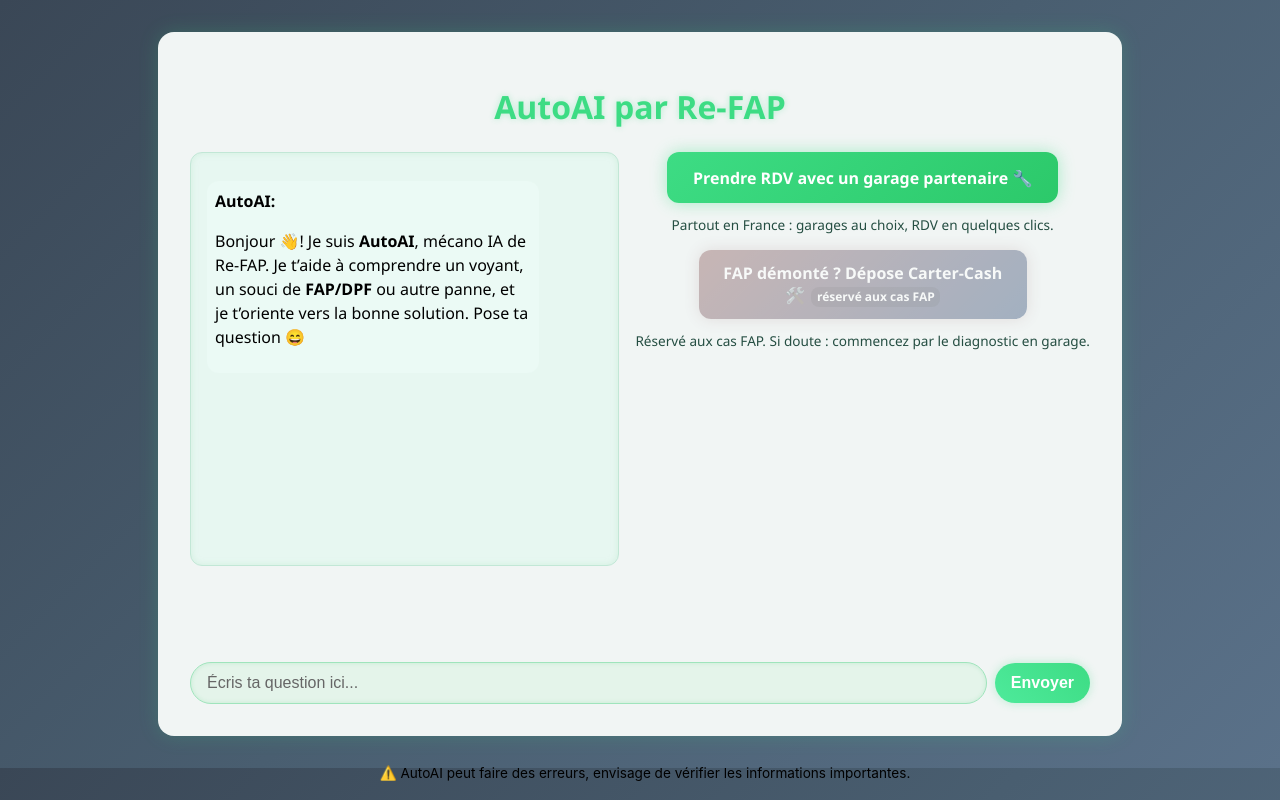
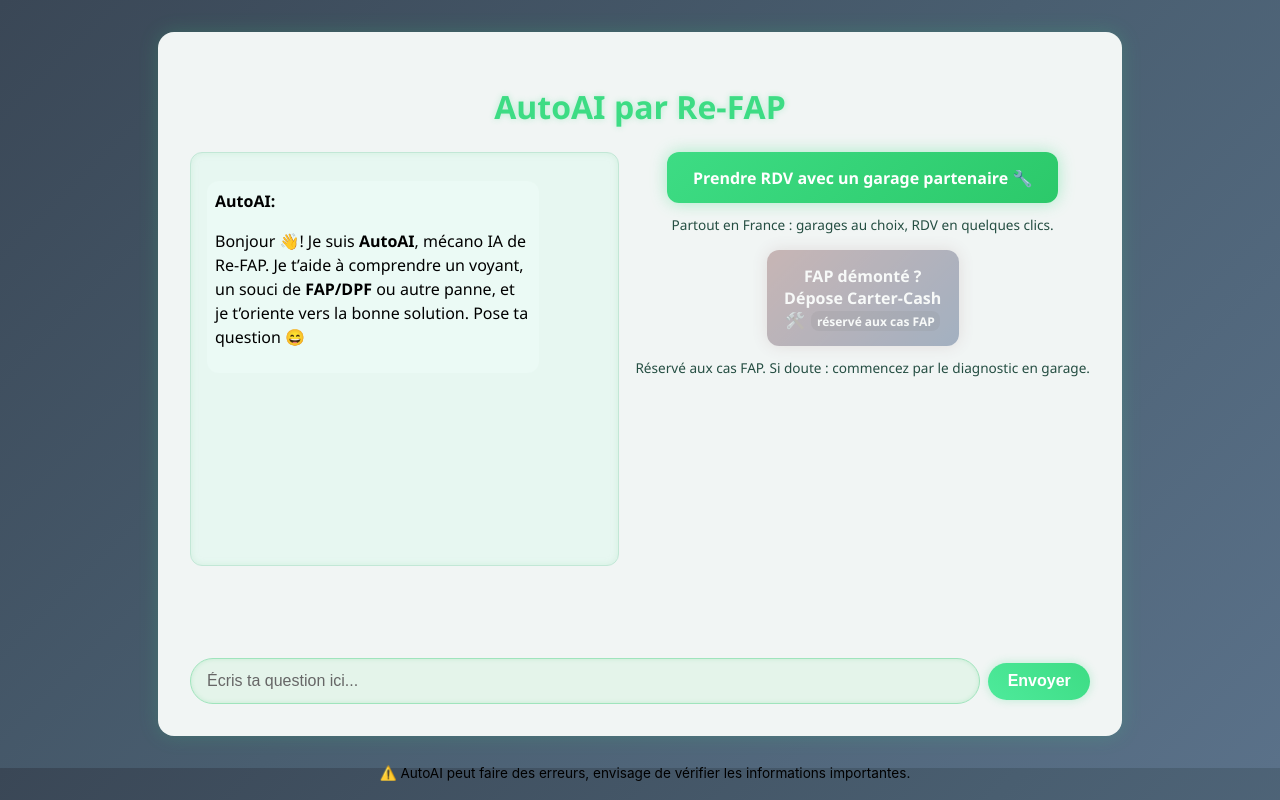
Before and after one commit to REFAP/autoai_re-fap-v2, a Next.js app: page / in a window 1280 px wide. Built offline with nearby package versions, Linux system fonts and the light colour scheme.

Commit message:
Update style.css

```diff
--- a/public/style.css
+++ b/public/style.css
@@ -8,15 +8,13 @@
 }
 .footer {
   color: #000;
-  font-size: 0.85rem;       /* un peu plus petit que le texte normal */
-  text-align: center;       /* centré */
-  padding: 5px 5px;       /* espace autour du texte */
-  position: fixed;          /* reste en bas de l'écran */
-  bottom: 0;
-  left: 0;
-  width: 100%;
-  z-index: 100;             /* toujours au-dessus du contenu */
-  font-family: 'Inter', sans-serif; /* police moderne */
+  font-size: 0.85rem;
+  text-align: center;
+  padding: 5px 5px;
+  position: fixed;
+  bottom: 0; left: 0; width: 100%;
+  z-index: 100;
+  font-family: 'Inter', sans-serif;
 }
 .container {
   max-width: 900px;
@@ -29,7 +27,6 @@
   flex-direction: column;
   min-height: 80vh;
 }
-
 h1 {
   text-align: center;
   font-size: 2rem;
@@ -39,245 +36,79 @@
 }
 
 /* === CHAT === */
-.chat-and-button {
-  display: flex;
-  gap: 1rem;
-  align-items: stretch;
-  flex: 1;
+.chat-and-button { display: flex; gap: 1rem; align-items: stretch; flex: 1; }
+.chat-window {
+  flex: 1; background: #e7f7f1; border: 1px solid #c2e7d6; border-radius: 12px;
+  padding: 1rem; height: 380px; overflow-y: auto; box-shadow: inset 0 0 6px #bde8cf88; color: #2b2f36;
 }
-
-.chat-window {
-  flex: 1;
-  background: #e7f7f1;
-  border: 1px solid #c2e7d6;
-  border-radius: 12px;
-  padding: 1rem;
-  height: 380px;
-  overflow-y: auto;
-  box-shadow: inset 0 0 6px #bde8cf88;
-  color: #2b2f36;
+.user-msg, .bot-msg {
+  margin: 0.7rem 0; font-size: 1rem; line-height: 1.5; max-width: 80%;
+  padding: 0.5rem 0.5rem; border-radius: 12px; word-wrap: break-word;
 }
-
-.user-msg,
-.bot-msg {
-  margin: 0.7rem 0;
-  font-size: 1rem;
-  line-height: 1.5;
-  max-width: 80%;
-  padding: 0.5rem 0.5rem;
-  border-radius: 12px;
-  word-wrap: break-word;
-}
-
-.user-msg {
-  background: #c6efdf;
-  color: #000000;
-  text-align: right;
-  margin-left: auto;
-}
-
-.bot-msg {
-  font-size: 16px;
-  background: #EBFAF5;
-  color: #000000;
-  text-align: left;
-  margin-right: auto;
-}
+.user-msg { background: #c6efdf; color: #000; text-align: right; margin-left: auto; }
+.bot-msg  { font-size: 16px; background: #EBFAF5; color: #000; text-align: left; margin-right: auto; }
 
 /* === FORMULAIRE === */
-.chat-form {
-  display: flex;
-  gap: 0.5rem;
-  margin-top: 1.5rem;
-  align-items: center;
+.chat-form { display: flex; gap: 0.5rem; margin-top: 1.5rem; align-items: center; }
+#user-input {
+  flex-grow: 1; padding: 0.8rem 1rem; font-size: 1rem; border-radius: 999px; border: 1px solid #9fe4bc;
+  background: #e4f4ea; color: #000; outline: none; box-shadow: inset 0 0 4px rgba(121, 217, 156, 0.3);
 }
-
-#user-input {
-  flex-grow: 1;
-  padding: 0.8rem 1rem;
-  font-size: 1rem;
-  border-radius: 999px;
-  border: 1px solid #9fe4bc;
-  background: #e4f4ea;
-  color: #000000;
-  outline: none;
-  box-shadow: inset 0 0 4px rgba(121, 217, 156, 0.3);
-}
-
-#user-input::placeholder {
-  color: #666;
-}
-
-#user-input:focus {
-  border-color: #3ddc84;
-  box-shadow: 0 0 5px rgba(61, 220, 132, 0.4);
-}
-
+#user-input::placeholder { color: #666; }
+#user-input:focus { border-color: #3ddc84; box-shadow: 0 0 5px rgba(61, 220, 132, 0.4); }
 button {
-  padding: 0.6rem 1.2rem;
-  background: linear-gradient(45deg, #4eea9b, #3ddc84);
-  color: white;
-  font-weight: bold;
-  font-size: 1rem;
-  border: none;
-  border-radius: 999px;
-  cursor: pointer;
-  transition: background 0.3s, transform 0.2s;
+  padding: 0.6rem 1.2rem; background: linear-gradient(45deg, #4eea9b, #3ddc84); color: white; font-weight: bold;
+  font-size: 1rem; border: none; border-radius: 999px; cursor: pointer; transition: background 0.3s, transform 0.2s;
   box-shadow: 0 0 10px rgba(61, 220, 132, 0.3);
 }
+button:hover { background: linear-gradient(45deg, #3ddc84, #2ec673); transform: scale(1.05); }
 
-button:hover {
-  background: linear-gradient(45deg, #3ddc84, #2ec673);
-  transform: scale(1.05);
+/* === BOUTONS PERMANENTS === */
+.garage-button-container { display: flex; align-items: center; flex-direction: column; gap:0.5rem; }
+.garage-button {
+  background: linear-gradient(135deg, #3ddc84, #2cc96a); color: white; padding: 0.9rem 1.6rem; border-radius: 12px;
+  font-weight: bold; font-size: 1rem; text-decoration: none; box-shadow: 0 0 16px rgba(61, 220, 132, 0.4);
+  transition: transform 0.2s ease, box-shadow 0.2s ease; white-space: nowrap; display: inline-block; min-width: 160px; text-align: center;
 }
+.garage-button:hover { transform: translateY(-2px); box-shadow: 0 0 24px rgba(61, 220, 132, 0.6); }
 
-/* === BOUTON GARAGE === */
-.garage-button-container {
-  display: flex;
-  align-items: center;
-  flex-direction: column;
-  gap:0.5rem;
+.carter-button {
+  background: linear-gradient(135deg, #ff4d4d, #0066ff);
+  color: white; padding: 0.9rem 1rem; border-radius: 12px; font-weight: bold; font-size: 1rem;
+  text-decoration: none; box-shadow: 0 0 16px rgba(255,77,77,0.4); transition: transform 0.2s ease, box-shadow 0.2s ease;
+  display: inline-block; text-align: center; margin-top: 0.5rem; max-width: 160px;
 }
+.carter-button:hover { transform: translateY(-2px); box-shadow: 0 0 24px rgba(255, 77, 77, 0.6); }
 
-.garage-button {
-  background: linear-gradient(135deg, #3ddc84, #2cc96a);
-  color: white;
-  padding: 0.9rem 1.6rem;
-  border-radius: 12px;
-  font-weight: bold;
-  font-size: 1rem;
-  text-decoration: none;
-  box-shadow: 0 0 16px rgba(61, 220, 132, 0.4);
-  transition: transform 0.2s ease, box-shadow 0.2s ease;
-  white-space: nowrap;
-  display: inline-block;
-  min-width: 160px;
-  text-align: center;
-}
-
-.garage-button:hover {
-  transform: translateY(-2px);
-  box-shadow: 0 0 24px rgba(61, 220, 132, 0.6);
-}
-.carter-button {
-  background: linear-gradient(135deg, #ff4d4d, #0066ff); /* rouge -> bleu */
-  color: white;
-  padding: 0.9rem 1rem;
-  border-radius: 12px;
-  font-weight: bold;
-  font-size: 1rem;
-  text-decoration: none;
-  box-shadow: 0 0 16px rgba(255, 77, 77, 0.4);
-  transition: transform 0.2s ease, box-shadow 0.2s ease;
-  display: inline-block;
-  text-align: center;
-  margin-top: 0.5rem; /* petit espace avec le bouton au-dessus */
-  max-width: 160px;
-}
-
-.carter-button:hover {
-  transform: translateY(-2px);
-  box-shadow: 0 0 24px rgba(255, 77, 77, 0.6);
-}
-/* === INDICATEUR DE TYPING === */
-.typing-indicator {
-  font-style: italic;
-  color: #000000;
-}
-
-.dots {
-  display: inline-block;
-  margin-left: 8px;
-}
-
-.dots span {
-  display: inline-block;
-  animation: bounce 1.2s infinite ease-in-out;
-  font-size: 1.5rem;
-  line-height: 1;
-  margin: 0 2px;
-  color: #000000;
-}
-
-.dots span:nth-child(2) { animation-delay: 0.2s; }
-.dots span:nth-child(3) { animation-delay: 0.4s; }
-
-@keyframes bounce {
-  0%, 80%, 100% { transform: translateY(0); }
-  40% { transform: translateY(-6px); }
-}
-
-/* === MOBILE (≤600px) === */
-@media (max-width: 600px) {
-  .container {
-    padding: 1rem;
-    margin: 0;
-    border-radius: 0;
-    height: 81vh;
-    display: flex;
-    flex-direction: column;
-  }
-
-  h1 {
-    font-size: 1.5rem;
-    margin-bottom: 1rem;
-  }
-
-  .chat-and-button {
-    flex-direction: column;
-    flex: 1;
-    overflow: hidden;
-  }
-
-  .chat-window {
-    flex: 1;
-    height: auto;
-  }
-
-  .chat-form {
-    flex-direction: row;
-    margin-top: 1rem;
-  }
-  .garage-button-container {
-    margin-top: 2rem;
-    text-align: center;
-  }
-
-  .garage-button {
-    padding: 12px 24px;
-    font-size: 1rem;
-    width: 100%;
-    max-width: 280px;
-  }
-}
-.carter-button {
-    max-width: 280px;
-    padding: 12px 24px;
-    font-size: 1rem;
-    margin-top: 0.5rem; /* garde un petit espace avec le bouton du dessus */
-  }
-  #user-input {
-    flex: 1;
-    padding: 0.7rem 1rem;
-    font-size: 1rem;
-  }
-
-  button {
-    padding: 0.7rem 1rem;
-    font-size: 1rem;
-  }
-/* --- états CTA permanents --- */
-.cta-reason {
-  display:block; margin-top:4px; font-size:.85rem; color:#0f3c2f; opacity:.9; text-align:center;
-}
-
-/* Carter-Cash désactivé hors FAP : visible mais grisé + clic bloqué */
+/* ÉTAT DÉSACTIVÉ Carter-Cash (hors FAP) */
 .carter-button.is-disabled {
-  opacity:.45; filter: grayscale(.5) saturate(.5); cursor:not-allowed; position:relative;
-  pointer-events:auto; /* on capte le clic pour afficher l’explication */
+  opacity:.45; filter: grayscale(.5) saturate(.5); cursor:not-allowed;
+  pointer-events:auto; /* permet de capter le clic pour l’alerte */
 }
 .carter-button .badge { display:none; font-size:.75rem; margin-left:.4rem; background:rgba(0,0,0,.15); padding:.1rem .35rem; border-radius:8px; }
 .carter-button.is-disabled .badge { display:inline-block; }
 
-/* Optionnel : masquer prix FAP si pas FAP (si tu en affiches) */
-:root[data-mode="non-fap"] .cta-price { display:none !important; }
+/* Texte de raison sous les boutons */
+.cta-reason { display:block; margin-top:4px; font-size:.85rem; color:#0f3c2f; opacity:.9; text-align:center; }
+
+/* === TYPING === */
+.typing-indicator { font-style: italic; color: #000; }
+.dots { display: inline-block; margin-left: 8px; }
+.dots span { display: inline-block; animation: bounce 1.2s infinite ease-in-out; font-size: 1.5rem; line-height: 1; margin: 0 2px; color: #000; }
+.dots span:nth-child(2) { animation-delay: 0.2s; }
+.dots span:nth-child(3) { animation-delay: 0.4s; }
+@keyframes bounce { 0%, 80%, 100% { transform: translateY(0); } 40% { transform: translateY(-6px); } }
+
+/* === MOBILE === */
+@media (max-width: 600px) {
+  .container { padding: 1rem; margin: 0; border-radius: 0; height: 81vh; display: flex; flex-direction: column; }
+  h1 { font-size: 1.5rem; margin-bottom: 1rem; }
+  .chat-and-button { flex-direction: column; flex: 1; overflow: hidden; }
+  .chat-window { flex: 1; height: auto; }
+  .chat-form { flex-direction: row; margin-top: 1rem; }
+  .garage-button-container { margin-top: 2rem; text-align: center; }
+  .garage-button { padding: 12px 24px; font-size: 1rem; width: 100%; max-width: 280px; }
+  .carter-button { max-width: 280px; padding: 12px 24px; font-size: 1rem; margin-top: 0.5rem; }
+  #user-input { flex: 1; padding: 0.7rem 1rem; font-size: 1rem; }
+  button { padding: 0.7rem 1rem; font-size: 1rem; }
+}
```
